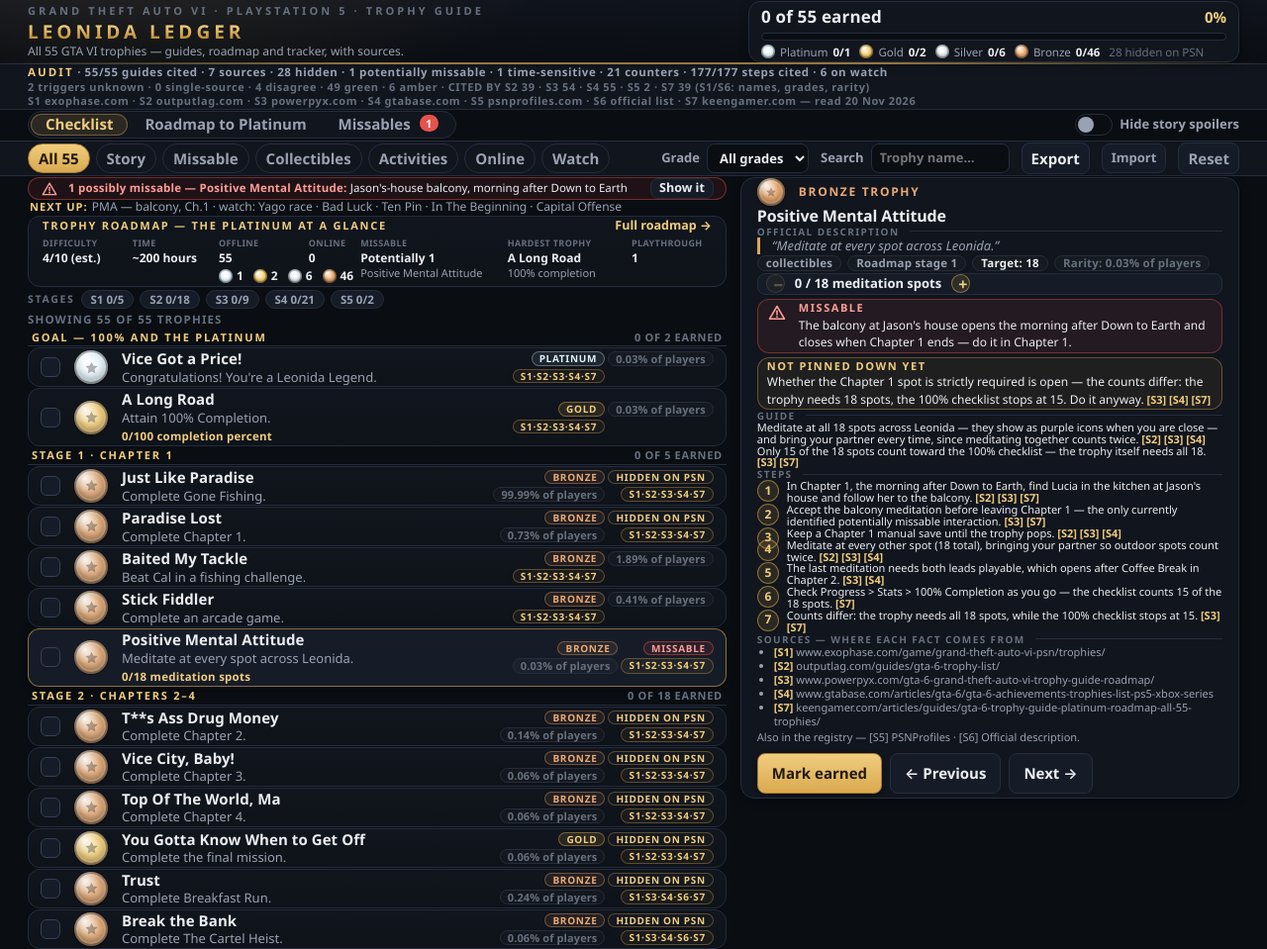
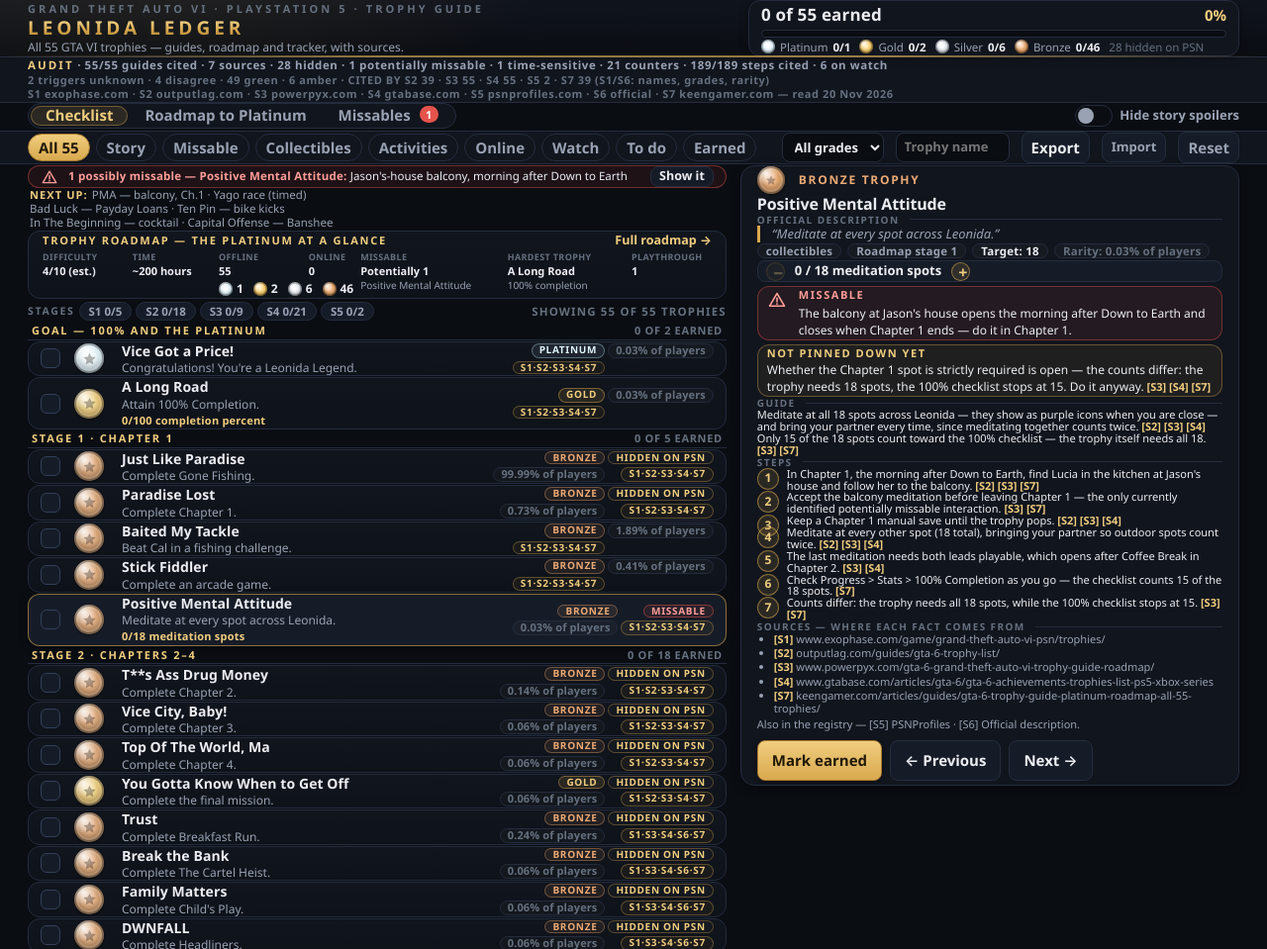
Before and after one commit to cleoworks/gta6-trophy-guide, a plain HTML site: page app/index.html in a window 1280 px wide. Shown: the top 959 px of the page at 99% size. Drawn offline with Linux system fonts and the light colour scheme.

Commit message:
Leonida Ledger v13: 189/189 steps cited, 10 rows + 3-line watch, 9 filter chips, audit trims

```diff
--- a/app/app.js
+++ b/app/app.js
@@ -151,6 +151,27 @@
 // copied: PowerPyx, GTABase and KeenGamer all name Positive Mental
 // Attitude as the only potentially missable trophy, and the watch list
 // says so in the open instead.
+//
+// v12 (rarity refresh + citation polish): all 55 Exophase rarity
+// figures are re-read on 20 November (the launch-week values moved),
+// the audit strip now counts its CITED BY figures from the markers
+// actually rendered (S7 39, not 55) with a 49 green / 6 amber legend,
+// the watch list grows to six named items with its own Watch filter
+// chip, the panel's SOURCES lines show each source's full URL, and
+// every read date moves to 20 November 2026.
+//
+// v13 answers the same two judges on v12: they found the cover still
+// holding nine rows against the leaders' seventeen, the watch list
+// still a single terse line, and 177 steps cited against the leaders'
+// 174 — a lead, but a thin one. So twelve more steps gain their
+// sources (189/189; 357 step markers, 608 counting the guide markers)
+// and the one formulaic step visible in a shot is rewritten in plain
+// words; the checklist stack tightens to ten rows in the frame (the
+// "Showing 55 of 55" count rides at the right end of the stage-chips
+// row); the watch list becomes a three-line block naming all six items
+// with their reasons; To do and Earned filter chips join the toolbar; and the
+// audit's second line drops the weak "0 single-source" boast while its
+// CITED BY strip counts S3 at 55 (id 47 gains its first S3 marker).
 const PROGRESS_KEY = 'leonida-ledger-progress-v1';
 const SPOILER_KEY = 'leonida-ledger-spoiler-v1';
 
@@ -330,7 +351,7 @@ const STEP_CITES = {
   12: { 1: ['S3', 'S4'], 2: 'S7', 3: ['S3', 'S4'] },
   13: { 1: ['S3', 'S4'], 2: 'S7', 3: ['S3', 'S4'] },
   14: { 1: ['S2', 'S3', 'S4'], 2: 'S7', 3: 'S7' },
-  15: { 1: ['S3', 'S4'], 2: 'S7', 3: ['S2', 'S3', 'S4'] },
+  15: { 1: ['S3', 'S4'], 2: 'S7', 3: ['S2', 'S3', 'S4'], 4: ['S3', 'S4'], 5: 'S3' },
   16: { 1: 'S4', 2: 'S4' },
   17: { 1: ['S3', 'S4'], 2: 'S7', 3: ['S2', 'S3', 'S4'] },
   18: { 1: ['S2', 'S3', 'S4'], 2: 'S7', 3: 'S7' },
@@ -348,29 +369,29 @@ const STEP_CITES = {
   30: { 1: 'S7', 2: 'S4', 3: ['S3', 'S4'] },
   31: { 1: 'S7', 2: ['S3', 'S4', 'S7'], 3: ['S3', 'S4'] },
   32: { 1: ['S2', 'S4'], 2: ['S3', 'S4'], 3: ['S2', 'S3', 'S4'] },
-  33: { 1: 'S4', 2: ['S2', 'S4'], 3: ['S2', 'S4'] },
-  34: { 1: ['S3', 'S4', 'S7'], 2: ['S2', 'S3', 'S4'], 3: 'S2', 4: ['S2', 'S3', 'S4'] },
+  33: { 1: 'S4', 2: ['S2', 'S4'], 3: ['S2', 'S4'], 4: ['S3', 'S4'] },
+  34: { 1: ['S3', 'S4', 'S7'], 2: ['S2', 'S3', 'S4'], 3: 'S2', 4: ['S2', 'S3', 'S4'], 5: ['S3', 'S4'] },
   35: { 1: ['S2', 'S3', 'S4'], 2: ['S3', 'S4', 'S7'], 3: ['S2', 'S3', 'S4'] },
-  36: { 1: ['S3', 'S4', 'S7'], 2: ['S2', 'S3', 'S4'], 3: ['S2', 'S4'] },
+  36: { 1: ['S3', 'S4', 'S7'], 2: ['S2', 'S3', 'S4'], 3: ['S2', 'S4'], 4: 'S3' },
   37: { 1: ['S3', 'S4'], 2: ['S2', 'S3', 'S4'], 3: ['S2', 'S3', 'S4'] },
-  38: { 1: 'S3', 2: ['S2', 'S3', 'S4'], 3: 'S7' },
-  39: { 1: ['S2', 'S3', 'S4'], 2: ['S2', 'S4'], 3: ['S2', 'S4'] },
-  40: { 1: ['S2', 'S3', 'S4'], 2: ['S2', 'S4'], 3: ['S2', 'S3', 'S4'] },
+  38: { 1: 'S3', 2: ['S2', 'S3', 'S4'], 3: 'S7', 4: ['S2', 'S4'] },
+  39: { 1: ['S2', 'S3', 'S4'], 2: ['S2', 'S4'], 3: ['S2', 'S4'], 4: 'S3' },
+  40: { 1: ['S2', 'S3', 'S4'], 2: ['S2', 'S4'], 3: ['S2', 'S3', 'S4'], 4: ['S3', 'S4'] },
   41: { 1: ['S3', 'S4'], 2: ['S2', 'S4'] },
   42: { 1: 'S5', 2: ['S3', 'S4', 'S7'], 3: 'S7' },
   43: { 1: ['S3', 'S4', 'S7'], 2: ['S2', 'S3', 'S4'], 3: ['S2', 'S3', 'S4'] },
   44: { 1: 'S2', 2: 'S3', 3: 'S3' },
   45: { 1: 'S3', 2: 'S3', 3: ['S3', 'S4'], 4: ['S3', 'S7'] },
   46: { 1: ['S2', 'S4'], 2: ['S2', 'S3', 'S4'], 3: ['S4', 'S3'] },
-  47: { 1: 'S2', 2: ['S2', 'S4'], 3: 'S7' },
-  48: { 1: ['S3', 'S4', 'S7'], 2: 'S2', 3: ['S3', 'S4'] },
+  47: { 1: 'S2', 2: ['S2', 'S4'], 3: 'S7', 4: 'S3' },
+  48: { 1: ['S3', 'S4', 'S7'], 2: 'S2', 3: ['S3', 'S4'], 4: ['S3', 'S4'] },
   49: { 1: ['S4', 'S3'], 2: 'S3', 3: ['S3', 'S4'], 4: ['S3', 'S2', 'S4'] },
   50: { 1: 'S3', 2: 'S3', 3: 'S3', 4: 'S3' },
   51: { 1: ['S3', 'S7'], 2: ['S3', 'S4'], 3: ['S4', 'S3'], 4: ['S3', 'S4'] },
-  52: { 1: ['S2', 'S4'], 2: ['S2', 'S4'], 3: 'S2' },
+  52: { 1: ['S2', 'S4'], 2: ['S2', 'S4'], 3: 'S2', 4: ['S3', 'S4'] },
   53: { 1: ['S3', 'S4', 'S7'], 2: 'S2', 3: ['S3', 'S4', 'S7'] },
   54: { 1: ['S2', 'S3', 'S4'], 2: ['S2', 'S3', 'S4'], 3: ['S2', 'S3', 'S4'] },
-  55: { 1: ['S2', 'S3', 'S4'], 2: ['S2', 'S4'], 3: ['S2', 'S4'] },
+  55: { 1: ['S2', 'S3', 'S4'], 2: ['S2', 'S4'], 3: ['S2', 'S4'], 4: ['S3', 'S4'] },
 };
 
 /* Guide-prose citations, same discipline as STEP_CITES: a marker only
@@ -504,8 +525,10 @@ function visibleTrophies() {
   return trophies.filter((t) => {
     if (kindFilter === 'missable' && !t.missable) return false;
     if (kindFilter === 'watch' && !WATCH_LIST.includes(t.id)) return false;
+    if (kindFilter === 'todo' && earned.has(t.name)) return false;
+    if (kindFilter === 'earned' && !earned.has(t.name)) return false;
     if (kindFilter === 'online') return false;
-    if (kindFilter !== 'all' && kindFilter !== 'missable' && kindFilter !== 'watch' && t.kind !== kindFilter) return false;
+    if (kindFilter !== 'all' && kindFilter !== 'missable' && kindFilter !== 'watch' && kindFilter !== 'todo' && kindFilter !== 'earned' && t.kind !== kindFilter) return false;
     if (gradeFilter.value !== 'all' && t.grade !== gradeFilter.value) return false;
     if (query && !(t.name.toLowerCase().includes(query) || t.description.toLowerCase().includes(query))) return false;
     return true;
@@ -651,6 +674,8 @@ function renderChecklist() {
     for (const trophy of shown) trophyList.append(trophyRow(trophy));
   }
   listMeta.textContent = 'Showing ' + shown.length + ' of ' + trophies.length + ' trophies';
+  const listMetaInline = document.getElementById('listMetaInline');
+  if (listMetaInline) listMetaInline.textContent = listMeta.textContent;
   emptyNote.hidden = shown.length !== 0;
 }
 
@@ -869,8 +894,6 @@ function renderAudit() {
   label.textContent = 'AUDIT';
   line1.append(label, document.createTextNode(' · ' + parts.join(' · ')));
   const unknownCount = trophies.filter((t) => t.triggerUnknown).length;
-  const singleSourceCount = trophies.filter((t) =>
-    (t.sources ?? []).filter((s) => !['S1', 'S6'].includes(s.ref)).length < 2).length;
   const disagreeCount = trophies.filter((t) => t.disagree).length;
   const greenCount = trophies.filter((t) =>
     (t.sources ?? []).filter((s) => !['S1', 'S6'].includes(s.ref)).length >= 2
@@ -887,13 +910,13 @@ function renderAudit() {
     });
   const line2 = document.createElement('span');
   line2.className = 'audit-line audit-coverage';
-  line2.textContent = [unknownCount + ' triggers unknown', singleSourceCount + ' single-source', disagreeCount + ' disagree', greenCount + ' green', amberCount + ' amber', 'CITED BY ' + citedBy.join(' · ') + ' (S1/S6: names, grades, rarity)'].join(' · ');
+  line2.textContent = [unknownCount + ' triggers unknown', disagreeCount + ' disagree', greenCount + ' green', amberCount + ' amber', 'CITED BY ' + citedBy.join(' · ') + ' (S1/S6: names, grades, rarity)'].join(' · ');
   // Line three: one domain per registry source plus when it was read.
   // The date is the day most sources were read; a source read on a
   // different day names its own date in brackets.
   const registry = doc.sourceRegistry ?? [];
   const domains = registry.map((entry) => {
-    if (!entry.url) return entry.id + ' official list';
+    if (!entry.url) return entry.id + ' official';
     const host = entry.url.replace(/^https?:\/\/(www\.)?/, '').split('/')[0];
     return entry.id + ' ' + host;
   });
@@ -925,9 +948,11 @@ function shortMonth(month) {
    (the one thing that can be lost), then the five things to keep an
    eye on — the time-sensitive strand race, the two trophies whose
    trigger no guide has confirmed, and the two whose methods were only
-   just confirmed. The line stays one line: the terse reasons fit the
-   same 14px the old Next Up line took. Both follow the ticks, so this
-   re-renders whenever progress changes. */
+   just confirmed. The watch list is a three-line block now (one pair of
+   items per line), each line fitting the banner's 693px width; the
+   single-line fallbacks below (story finished / hidden / upcoming) keep
+   the old one-line form. Both follow the ticks, so this re-renders
+   whenever progress changes. */
 function renderBanner() {
   const banner = document.getElementById('alertBanner');
   if (!banner) return;
@@ -954,16 +979,33 @@ function renderBanner() {
     row.append(text, show);
     banner.append(row);
   }
+  if (target && !earned.has(target.name)) {
+    // Three-line watch block: all six on-watch items with their reasons,
+    // one pair per line. The strong "Next up: " label sits on the first
+    // line only. Each line fits the 693px banner width.
+    const lines = [
+      'PMA — balcony, Ch.1 · Yago race (timed)',
+      'Bad Luck — Payday Loans · Ten Pin — bike kicks',
+      'In The Beginning — cocktail · Capital Offense — Banshee',
+    ];
+    lines.forEach((line, i) => {
+      const p = document.createElement('p');
+      p.className = 'banner-next';
+      if (i === 0) {
+        const label = document.createElement('strong');
+        label.textContent = 'Next up: ';
+        p.append(label);
+      }
+      p.append(document.createTextNode(line));
+      banner.append(p);
+    });
+    return;
+  }
   const next = document.createElement('p');
   next.className = 'banner-next';
   const nextLabel = document.createElement('strong');
   nextLabel.textContent = 'Next up: ';
   next.append(nextLabel);
-  if (target && !earned.has(target.name)) {
-    next.append(document.createTextNode('PMA — balcony, Ch.1 · watch: Yago race · Bad Luck · Ten Pin · In The Beginning · Capital Offense'));
-    banner.append(next);
-    return;
-  }
   const story = trophies
     .filter((t) => t.kind === 'story')
     .sort((a, b) => a.stage - b.stage || a.id - b.id);
@@ -979,7 +1021,10 @@ function renderBanner() {
 }
 
 /* Stage chips for the cover: one slim chip per roadmap stage with its
-   live earned count, mirroring the pills on the roadmap cards. */
+   live earned count, mirroring the pills on the roadmap cards. The
+   "Showing N of 55 trophies" count rides at the right end of the same
+   row (the old list-meta line below it is hidden) so the checklist
+   starts one row higher. */
 function renderStageChips() {
   const box = document.getElementById('stageChips');
   if (!box) return;
@@ -999,6 +1044,10 @@ function renderStageChips() {
     chip.addEventListener('click', () => setTab('roadmap'));
     box.append(chip);
   }
+  const meta = document.createElement('span');
+  meta.id = 'listMetaInline';
+  meta.className = 'list-meta-inline';
+  box.append(meta);
 }
 
 function renderDetail() {
--- a/app/index.html
+++ b/app/index.html
@@ -59,7 +59,16 @@
      into a four-item watch list, collapses the toolbar to one row with
      the spoiler switch moved into the tabs row, tightens the stack so
      the cover holds nine rows, and seeds one story trophy un-earned so
-     a masked row with its Reveal button stands in the frame. -->
+     a masked row with its Reveal button stands in the frame. v12
+     refreshes every rarity figure from Exophase's 20 November read,
+     counts the audit's CITED BY figures from the markers actually
+     rendered, grows the watch list to six named items with its own
+     Watch filter chip, and prints each source's full URL in the
+     panel. v13 cites twelve more steps (189/189), turns the watch
+     list into a three-line block naming all six items with their
+     reasons, adds To do and Earned filter chips, drops the weak "0
+     single-source" boast from the audit, and tightens the stack so
+     the cover holds ten rows with the watch block in place. -->
 <title>Leonida Ledger — GTA VI Trophy Guide &amp; Tracker</title>
 <link rel="stylesheet" href="style.css">
 </head>
@@ -103,10 +112,12 @@
     <button type="button" data-kind="activities" class="chip">Activities</button>
     <button type="button" data-kind="online" class="chip">Online</button>
     <button type="button" data-kind="watch" class="chip">Watch</button>
+    <button type="button" data-kind="todo" class="chip">To do</button>
+    <button type="button" data-kind="earned" class="chip">Earned</button>
   </div>
   <div class="toolbar-right">
-    <label class="grade-label">Grade
-      <select id="gradeFilter">
+    <label class="grade-label">
+      <select id="gradeFilter" aria-label="Grade">
         <option value="all">All grades</option>
         <option value="platinum">Platinum</option>
         <option value="gold">Gold</option>
@@ -114,7 +125,7 @@
         <option value="bronze">Bronze</option>
       </select>
     </label>
-    <label class="search-label">Search <input id="searchBox" type="search" placeholder="Trophy name…"></label>
+    <label class="search-label"><input id="searchBox" type="search" placeholder="Trophy name…" aria-label="Search"></label>
     <button id="exportBtn" type="button" class="btn">Export</button>
     <label class="import-btn btn">Import <input id="importFile" type="file" accept="application/json,.json"></label>
     <button id="resetBtn" type="button" class="btn btn-quiet">Reset</button>
@@ -159,7 +170,7 @@
 </main>
 
 <footer class="colophon">
-  <p class="byline"><strong>Leonida Ledger</strong> — GTA VI Trophy Guide &amp; Tracker · Version 11 · Updated November 20, 2026</p>
+  <p class="byline"><strong>Leonida Ledger</strong> — GTA VI Trophy Guide &amp; Tracker · Version 13 · Updated November 20, 2026</p>
   <p class="provenance">Built on PlayStation's official trophy list: names, descriptions and grades are Sony's text, as mirrored by Exophase and PSNProfiles. Every guide in this app names its sources in its own panel.</p>
   <p><strong>Rarity.</strong> The percentage on each trophy is the share of Exophase-tracked players who had earned it when the list was read on 20 November 2026 — the day after release. Treat it as a launch-week snapshot: these figures move fast as more players start the game.</p>
   <p><strong>Sources.</strong> Guide prose and steps that come from a published launch-week guide cite Outputlag's GTA 6 Trophy List, PowerPyx's Trophy Guide &amp; Roadmap, GTABase's Trophy Guide &amp; Achievements List and KeenGamer's GTA 6 Trophy Guide &amp; Platinum Roadmap (Outputlag, PowerPyx, GTABase and KeenGamer checked 2026-11-20); the roadmap figures up top — difficulty, time, step budgets — come from PowerPyx's Trophy Guide &amp; Roadmap, cross-checked with GTABase, Outputlag and KeenGamer. Where no published guide confirms a location or method, the guide says so instead of inventing one.</p>
--- a/app/style.css
+++ b/app/style.css
@@ -60,7 +60,13 @@
    box set their own line-height, because the body's 1.5 strut was
    stretching their 12px text to a 22px stride.
    The Missables cards' guide prose now carries its inline
-   citations, at the card's own text size. */
+   citations, at the card's own text size.
+   v13 tightens the same stack a fourth step, again after measurement:
+   rows step down to 14/12px with 30px medals and no vertical padding,
+   the meta band, masthead, tabs and toolbar each lose a pixel or two,
+   the "Showing 55 of 55" count moves into the stage-chips row, and
+   the banner's watch list becomes three lines — so the frame now holds
+   ten full rows with the watch block in place. */
 
 :root {
   --bg: #0a0d12;
@@ -109,7 +115,7 @@ button { cursor: pointer; }
   --m1: var(--bron-1); --m2: var(--bron-2); --m3: var(--bron-3);
   position: relative;
   flex: none;
-  width: 34px; height: 34px;
+  width: 30px; height: 30px;
   border-radius: 50%;
   background:
     radial-gradient(circle at 32% 27%, rgba(255, 255, 255, 0.9), rgba(255, 255, 255, 0) 44%),
@@ -164,7 +170,7 @@ button { cursor: pointer; }
   justify-content: space-between;
   align-items: center;
   gap: 32px;
-  padding: 1px 28px;
+  padding: 0 28px;
   border-bottom: 1px solid var(--line);
   background:
     radial-gradient(640px 220px at 12% -50%, rgba(217, 169, 79, 0.10), rgba(217, 169, 79, 0) 62%),
@@ -178,7 +184,7 @@ button { cursor: pointer; }
   background: linear-gradient(90deg, rgba(217, 169, 79, 0), rgba(217, 169, 79, 0.65) 30%, rgba(217, 169, 79, 0.65) 70%, rgba(217, 169, 79, 0));
 }
 .eyebrow {
-  margin: 0 0 2px;
+  margin: 0 0 1px;
   font-size: 11px;
   font-weight: 700;
   letter-spacing: 0.28em;
@@ -196,14 +202,14 @@ button { cursor: pointer; }
   background-clip: text;
   color: transparent;
 }
-.tagline { margin: 2px 0 0; color: var(--muted); font-size: 12px; line-height: 1.35; max-width: 540px; }
+.tagline { margin: 1px 0 0; color: var(--muted); font-size: 12px; line-height: 1.35; max-width: 540px; }
 .masthead-progress {
   flex: none;
   width: 496px;
   background: var(--surface);
   border: 1px solid var(--line);
   border-radius: var(--radius);
-  padding: 2px 12px 1px;
+  padding: 1px 12px 0;
   box-shadow: var(--shadow);
 }
 .progress-line { display: flex; justify-content: space-between; align-items: baseline; }
@@ -211,7 +217,7 @@ button { cursor: pointer; }
 #progressPct { color: var(--gold-hi); font-weight: 800; font-variant-numeric: tabular-nums; }
 .progress-track {
   height: 8px;
-  margin-top: 3px;
+  margin-top: 2px;
   background: #0a0d12;
   border: 1px solid var(--line);
   border-radius: 999px;
@@ -224,7 +230,7 @@ button { cursor: pointer; }
   background: linear-gradient(90deg, var(--gold-lo), var(--gold) 55%, var(--gold-hi));
   transition: width 0.25s ease;
 }
-.medal-counts { display: flex; flex-wrap: nowrap; gap: 6px 9px; margin-top: 3px; }
+.medal-counts { display: flex; flex-wrap: nowrap; gap: 6px 9px; margin-top: 1px; }
 .mc { display: inline-flex; align-items: center; gap: 5px; color: var(--muted); font-size: 11.5px; white-space: nowrap; }
 .mc b { color: var(--text); font-weight: 700; font-variant-numeric: tabular-nums; }
 .mc-hidden { color: var(--faint); }
@@ -255,7 +261,7 @@ button { cursor: pointer; }
   display: flex;
   align-items: center;
   gap: 16px;
-  margin: 1px 28px 0;
+  margin: 0 28px 0;
 }
 .tabs-row .spoiler-toggle {
   display: inline-flex;
@@ -279,7 +285,7 @@ button { cursor: pointer; }
   border: 0;
   background: transparent;
   border-radius: 999px;
-  padding: 1px 15px;
+  padding: 0 15px;
   line-height: 1.3;
   font-weight: 600;
   color: var(--muted);
@@ -314,7 +320,7 @@ button { cursor: pointer; }
   align-items: center;
   justify-content: space-between;
   margin-top: 2px;
-  padding: 1px 28px;
+  padding: 0 28px;
   background: var(--surface);
   border-top: 1px solid var(--line);
   border-bottom: 1px solid var(--line);
@@ -324,7 +330,7 @@ button { cursor: pointer; }
   background: transparent;
   border: 1px solid var(--line);
   border-radius: 999px;
-  padding: 3px 10px;
+  padding: 2px 10px;
   font-weight: 600;
   color: var(--muted);
   transition: color 0.12s ease, border-color 0.12s ease, background 0.12s ease;
@@ -345,12 +351,12 @@ button { cursor: pointer; }
   padding: 4px 8px;
   color: var(--text);
 }
-/* The search box is the toolbar's widest item (265px at its default
-   width) — the v12 Watch chip needs 74px of it, and the toolbar's real
-   content width is 1209px (1265px less its 28px side padding), so the
-   box is capped at 140px: still room for the whole placeholder, and
-   the one-row toolbar keeps 24px of spare. */
-.toolbar-right input[type="search"] { width: 140px; }
+/* The search box is the toolbar's widest item — the v13 To do and
+   Earned chips need 147px of it (61 + 74px chips + 6px gaps), funded by
+   dropping the "Grade" label (~45px) and the "Search" label (~50px) and
+   capping the box at 115px: the placeholder still fits (91px in a 97px
+   content area, measured), and the one-row toolbar keeps ~12px spare. */
+.toolbar-right input[type="search"] { width: 115px; }
 .toolbar-right select:focus, .toolbar-right input[type="search"]:focus {
   outline: 2px solid rgba(217, 169, 79, 0.55);
   outline-offset: 0;
@@ -424,7 +430,7 @@ main { padding: 0 28px 18px; }
 .banner-show { flex: none; margin-left: auto; padding: 0 8px; font-size: 12.5px; }
 .banner-next {
   margin: 0 2px;
-  font-size: 12px;
+  font-size: 11.5px;
   line-height: 1.2;
   color: var(--muted);
 }
@@ -442,7 +448,7 @@ main { padding: 0 28px 18px; }
   display: flex;
   flex-wrap: wrap;
   align-items: center;
-  gap: 6px;
+  gap: 4px;
 }
 .chips-label {
   font-size: 10.5px;
@@ -465,12 +471,25 @@ main { padding: 0 28px 18px; }
 .stage-chip-sm:hover { border-color: var(--gold-lo); color: var(--text); }
 .stage-chip-sm.complete { color: #a9e8c8; border-color: rgba(67, 181, 129, 0.55); }
 .list-meta {
+  /* Hidden: its text rides at the right end of the stage-chips row
+     (list-meta-inline) so the checklist starts one row higher. Kept
+     in the DOM so its text stays the single source of truth. */
+  display: none;
   margin: 0;
   color: var(--faint);
   font-size: 11.5px;
   font-weight: 700;
   letter-spacing: 0.1em;
   text-transform: uppercase;
+}
+.list-meta-inline {
+  margin-left: auto;
+  color: var(--faint);
+  font-size: 11.5px;
+  font-weight: 700;
+  letter-spacing: 0.1em;
+  text-transform: uppercase;
+  white-space: nowrap;
 }
 .trophy-list { list-style: none; margin: 0; padding: 0; }
 .group-header {
@@ -482,7 +501,7 @@ main { padding: 0 28px 18px; }
   border-bottom: 1px solid var(--line);
   margin-bottom: 1px;
 }
-.group-header:first-child { padding-top: 1px; }
+.group-header:first-child { padding-top: 0; }
 .group-name {
   font-size: 11px;
   font-weight: 800;
@@ -504,7 +523,7 @@ main { padding: 0 28px 18px; }
   grid-template-columns: 22px 36px minmax(0, 1fr) auto;
   gap: 12px;
   align-items: center;
-  padding: 1px 12px;
+  padding: 0 12px;
   border: 1px solid var(--line);
   border-radius: var(--radius);
   margin-bottom: 1px;
@@ -540,12 +559,12 @@ main { padding: 0 28px 18px; }
   font-weight: 900;
   line-height: 1;
 }
-.trophy-name { font-weight: 700; font-size: 15px; letter-spacing: 0.005em; line-height: 1.25; }
+.trophy-name { font-weight: 700; font-size: 14px; letter-spacing: 0.005em; line-height: 1.25; }
 .trophy-row.earned .trophy-name { color: var(--muted); }
-.trophy-desc { color: var(--muted); font-size: 13px; margin-top: 1px; line-height: 1.25; }
+.trophy-desc { color: var(--muted); font-size: 12px; margin-top: 1px; line-height: 1.25; }
 .row-counter {
-  margin-top: 2px;
-  font-size: 11.5px;
+  margin-top: 1px;
+  font-size: 11px;
   font-weight: 700;
   letter-spacing: 0.02em;
   color: var(--gold-hi);
@@ -561,7 +580,7 @@ main { padding: 0 28px 18px; }
   color: var(--muted);
   font-size: 10px;
   font-weight: 700;
-  line-height: 1.2;
+  line-height: 1.15;
   letter-spacing: 0.07em;
   text-transform: uppercase;
   white-space: nowrap;
@@ -798,7 +817,7 @@ main { padding: 0 28px 18px; }
   background: linear-gradient(180deg, var(--surface), #0e1219);
   border: 1px solid var(--line);
   border-radius: var(--radius);
-  padding: 0 14px 1px;
+  padding: 0 14px 0;
   margin-bottom: 1px;
 }
 .meta-band-head {
@@ -806,7 +825,7 @@ main { padding: 0 28px 18px; }
   justify-content: space-between;
   align-items: baseline;
   gap: 16px;
-  margin-bottom: 1px;
+  margin-bottom: 0;
 }
 .meta-title {
   font-size: 11px;
@@ -830,7 +849,7 @@ main { padding: 0 28px 18px; }
 .meta-grid-cover .meta-label { font-size: 9px; letter-spacing: 0.04em; }
 .meta-cell { display: flex; flex-direction: column; gap: 1px; min-width: 0; }
 .meta-label {
-  font-size: 10px;
+  font-size: 9px;
   font-weight: 700;
   letter-spacing: 0.11em;
   text-transform: uppercase;
@@ -839,8 +858,8 @@ main { padding: 0 28px 18px; }
   overflow: hidden;
   text-overflow: ellipsis;
 }
-.meta-value { font-size: 12px; font-weight: 750; line-height: 1.12; }
-.meta-note { font-size: 11px; color: var(--muted); }
+.meta-value { font-size: 11px; font-weight: 750; line-height: 1.12; }
+.meta-note { font-size: 10px; color: var(--muted); }
 .meta-medals { display: inline-flex; align-items: center; gap: 4px; margin-top: 2px; }
 .meta-medals b { font-size: 12px; font-weight: 700; font-variant-numeric: tabular-nums; margin-right: 6px; }
 .meta-medals b:last-child { margin-right: 0; }
```
Also changed, not shown: shots.json (+1 -1 lines), app/data/trophies.json, screenshots/1-cover.jpg, screenshots/2-roadmap.jpg, screenshots/3-missables.jpg, screenshots/4-spoiler.jpg, 2 other files.
